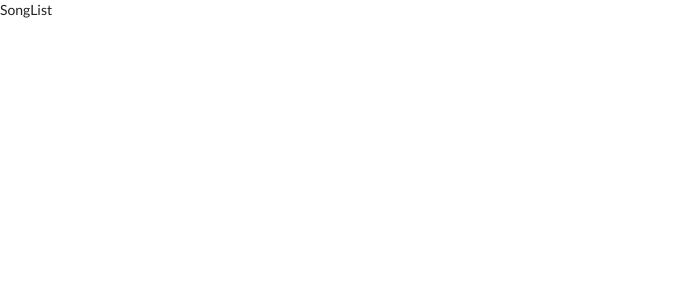
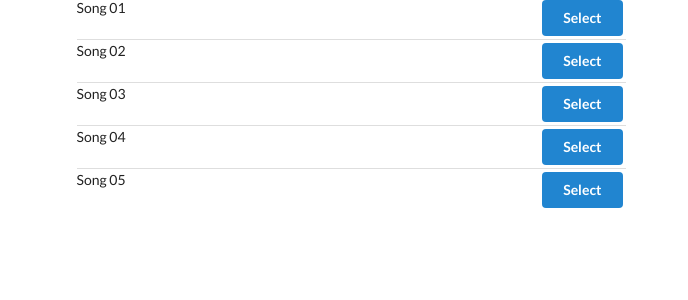
Before and after one commit to sanchit0496/reactReduxCoursework, a React (Create React App) app in the folder songs/: page / in a window 1280 px wide. Shown: the top 300 px of the page, without its empty margins (0-688 px from the left). Built offline with nearby package versions, Linux system fonts and the light colour scheme.

Commit message:
selected song into the console

```diff
--- a/songs/src/components/App.js
+++ b/songs/src/components/App.js
@@ -3,8 +3,12 @@
 
 const App = () => {
     return (
-        <div>
-            <SongList />
+        <div className = 'ui container grid'>
+            <div className="ui row">
+                <div className="column eight wide">
+                    <SongList />
+                </div>
+            </div>
         </div>
     )
 }
--- a/songs/src/components/SongList.js
+++ b/songs/src/components/SongList.js
@@ -1,15 +1,37 @@
 import React from 'react'
 import  { connect } from 'react-redux';
+import { selectSong } from '../actions';
 
 class SongList extends React.Component{
+
+    renderList(){
+        return this.props.songs.map((song) => {
+            return(
+                <div key = {song.title} className="item">
+                    <div className="right floated content">
+                        <button
+                        onClick = {() => this.props.selectSong(song)}
+                        className="ui button primary">
+                            Select
+                        </button>
+                    </div>
+                    <div className="content">
+                        {song.title}
+                    </div>
+                </div>
+            );
+        });
+    }
+
     render(){
-        console.log(this.props);
-        return <div>SongList</div>
+        return <div className = 'ui divided list'>{this.renderList()}</div>
     }
+
 }
 
 const mapStateToProp = (state) => {
+    console.log(state);
     return{songs: state.songs};
 }
 
-export default connect(mapStateToProp)(SongList)
+export default connect(mapStateToProp, {selectSong: selectSong})(SongList)
```
